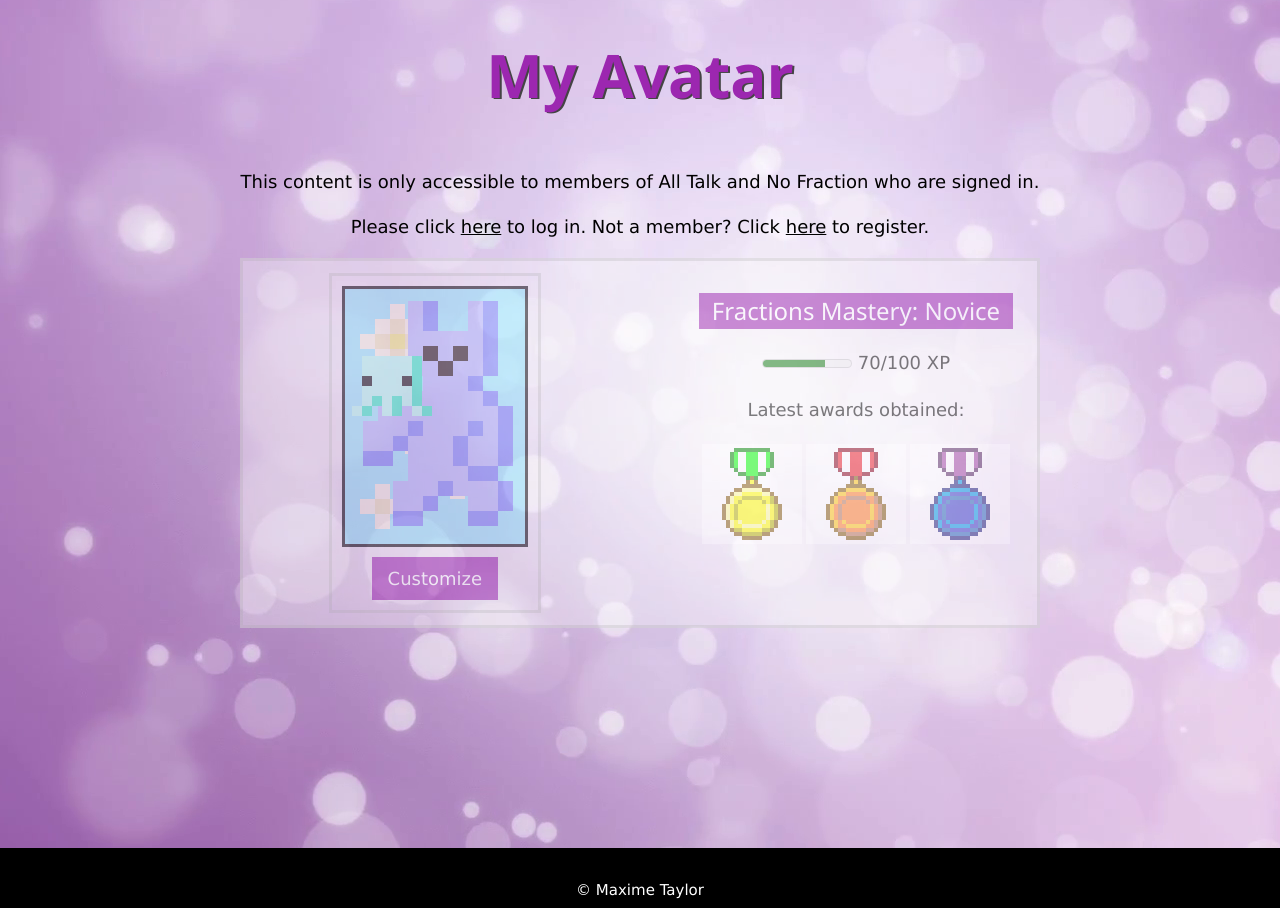
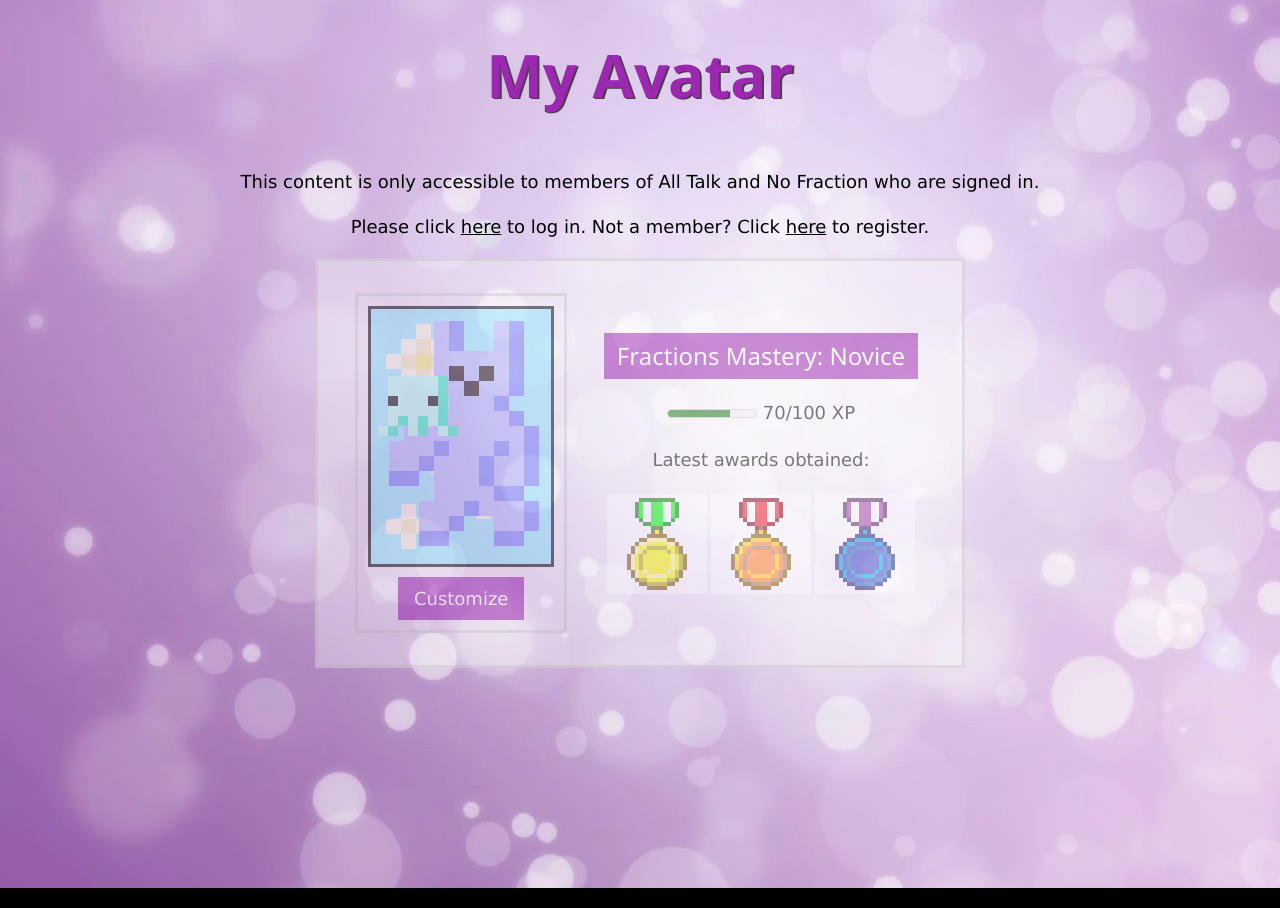
Before and after one commit to mtayl062/wbproj, a PHP site: page /avatar.html in a window 1280 px wide. Shown: the part 39-947 px from the top of the page. Run offline with PHP 8.4, Linux system fonts and the light colour scheme; lists and menus that the app fills with data are empty.

Commit message:
Small esthetic changes to avatar page

```diff
--- a/index.html
+++ b/index.html
@@ -34,8 +34,8 @@
 			<img src="images/pet4.png" alt="One of the game's pets"/>
 		</div>
 		<div>
-			<p>Not registered? Nice to meet you! Click <a href="signup.html">here</a> to get started!</p>
-			<p>Already a member? Welcome back! Click <a href="login.html">here</a> to log in and get going!</p>
+			<p>Not registered? Nice to meet you! Click <a href="signup.php">here</a> to get started!</p>
+			<p>Already a member? Welcome back! Click <a href="login.php">here</a> to log in and get going!</p>
 		</div>
 	</section>
 
--- a/play.php
+++ b/play.php
@@ -85,8 +85,8 @@
 
     <nav class="w3-bar w3-black">
         <a href="index.php" class="w3-button w3-bar-item w3-purple w3-hover-orange">Home</a>
-        <a href="avatar.html" class="w3-button w3-bar-item w3-hover-orange">My Avatar</a>
-        <a href="levels.html" class="w3-button w3-bar-item w3-hover-orange">Levels</a>
+        <a href="avatar.php" class="w3-button w3-bar-item w3-hover-orange">My Avatar</a>
+        <a href="levels.php" class="w3-button w3-bar-item w3-hover-orange">Levels</a>
         <a href="logout.php" class="w3-button w3-bar-item w3-right w3-hover-orange">Logout</a>
     </nav>
 
--- a/style/avatar.css
+++ b/style/avatar.css
@@ -1,6 +1,6 @@
 #mainbox {
-	max-width:600px;
-	min-width:800px;
+	max-width:650px;
+	min-width:650px;
 	border:3px solid LightGray;
 	background-color: rgba(250,250,250,0.7);
 }
@@ -10,9 +10,11 @@
 	padding: 10px;
 }
 #avatar_outer {
-	width: 45%;
+	width: 40%;
 	display: inline-block;
 	float: left;
+	margin-top: 20px;
+	margin-bottom: 20px;
 }
 #avatar_inner {
 	position: relative;
@@ -36,7 +38,9 @@ table {
 	margin-right: auto;
 }
 #level_info {
-	width: 45%
+	padding-top: 40px;
+	padding-right: 20px;
+	width: auto;
 	height: 300px;
 	display: inline-block;
 	float: right;
@@ -44,3 +48,6 @@ table {
 #cus_button {
 	margin-top: 10px;
 }
+h3 {
+	padding: 5px;
+}
```
Also changed, not shown: avatar.php (+8 -9 lines).
